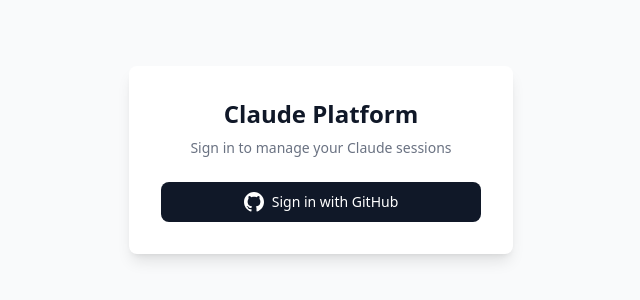
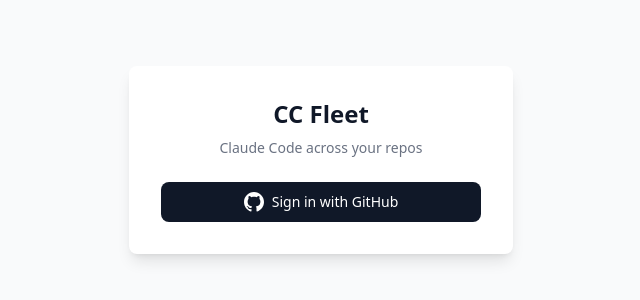
Before and after one commit to BloomerAB/cc-fleet-ui, a React (Vite) app: page /login in a window 1280 px wide. Shown: the part 240-540 px from the top of the page, without its empty margins (319-959 px from the left). Built offline with nearby package versions, Linux system fonts and the light colour scheme.

Commit message:
fix: rename to CC Fleet

```diff
--- a/src/pages/Login.tsx
+++ b/src/pages/Login.tsx
@@ -2,10 +2,10 @@
   <div className="flex min-h-screen items-center justify-center bg-gray-50">
     <div className="w-full max-w-sm rounded-lg bg-white p-8 shadow-lg">
       <h1 className="mb-2 text-center text-2xl font-bold text-gray-900">
-        Claude Platform
+        CC Fleet
       </h1>
       <p className="mb-6 text-center text-sm text-gray-500">
-        Sign in to manage your Claude sessions
+        Claude Code across your repos
       </p>
       <a
         href="/api/auth/login"
```
